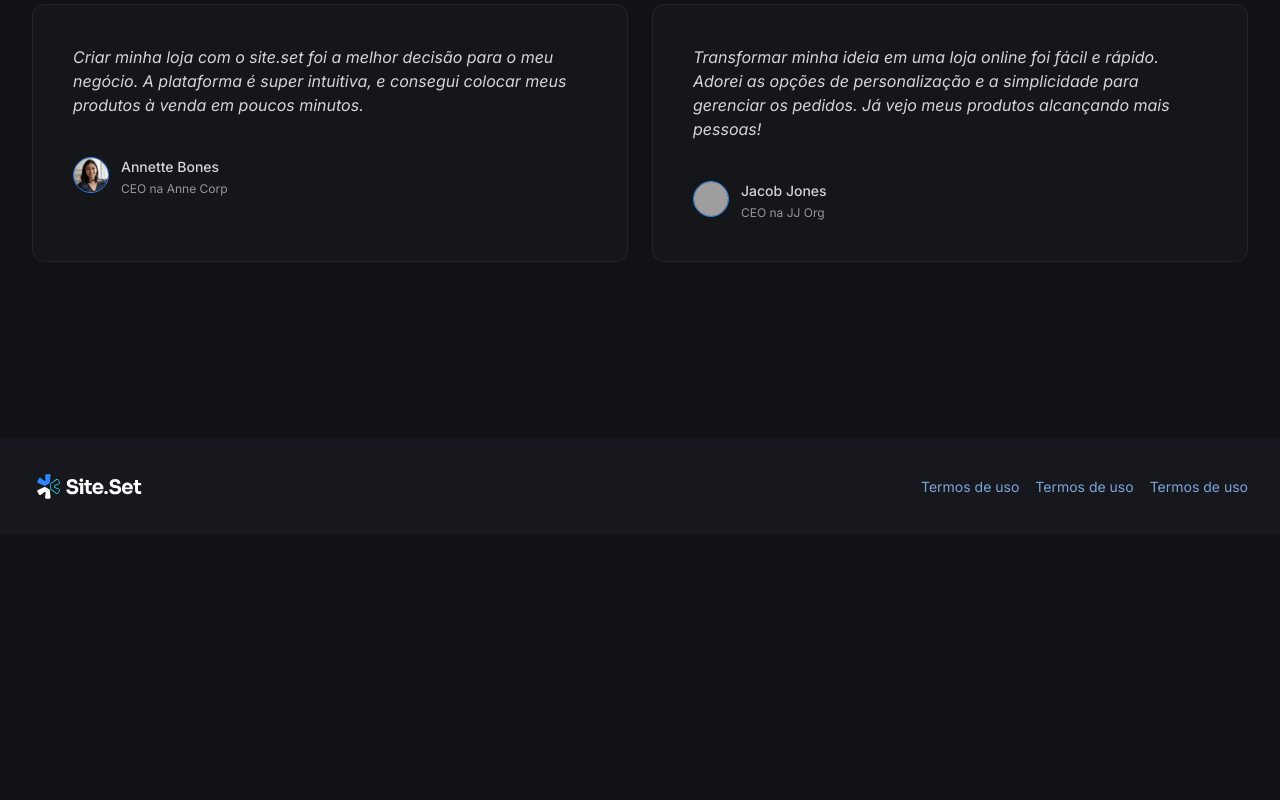
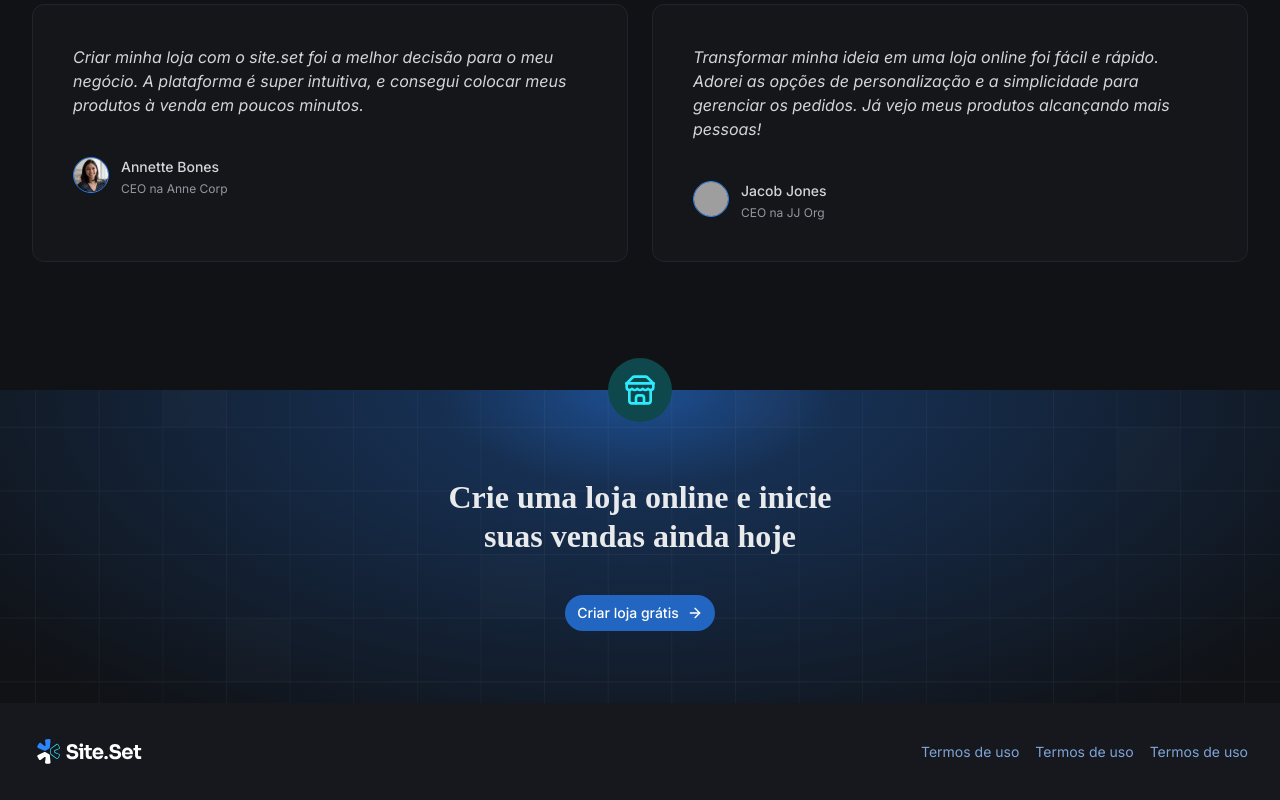
Before and after one commit to JEricFarias/rs-trilha-next-blog, a Next.js app: page / in a window 1280 px wide. Shown: the part 2017-2817 px from the top of the page. Before the commit the page ends 2552 px from the top, so only its background shows below. Built offline with nearby package versions, Linux system fonts and the light colour scheme; grey boxes are pictures that could not be loaded; a web font is replaced by a local one.

Commit message:
feat: add call to action section

```diff
--- /dev/null
+++ b/src/components/call-to-action/call-to-action.tsx
@@ -0,0 +1,33 @@
+import { ArrowRight, Store } from "lucide-react";
+import Image from "next/image";
+import { Button } from "@/components/ui/button";
+import Link from "next/link";
+
+export default function CallToAction() {
+  return (
+    <section className="relative w-full flex flex-col items-center bg-radial-[at_50%_0%] from-blue-300/70 from-[2%] via-blue-300/35 via-[22%] to-transparent to-[91%]">
+      <div className="z-30 bg-cyan-300 rounded-full w-fit p-3.5 md:p-4 mx-auto -mt-8">
+        <Store className="text-cyan-100 w-7 h-7 md:w-8 md:h-8" />
+      </div>
+
+      <h2 className="z-30 font-ptsans text-gray-100 text-center text-heading-md md:text-heading-xl mt-7 mb-8 md:mt-14 md:mb-10">
+        Crie uma loja online e inicie
+        <br /> suas vendas ainda hoje
+      </h2>
+
+      <Button asChild className="z-30 mb-14 md:mb-[72px]">
+        <Link href="/criar-loja">
+          Criar loja grátis <ArrowRight />
+        </Link>
+      </Button>
+
+      <Image
+        className="z-0"
+        src="/call-to-action-background.svg"
+        alt="background"
+        fill
+        style={{ objectFit: "cover" }}
+      />
+    </section>
+  );
+}
--- /dev/null
+++ b/src/components/call-to-action/index.tsx
@@ -0,0 +1 @@
+export * from "./call-to-action";
--- a/src/components/layout/layout.tsx
+++ b/src/components/layout/layout.tsx
@@ -9,7 +9,7 @@ export function Layout({ children }: LayoutProps) {
   return (
     <div className="font-inter relative flex min-h-screen flex-col">
       <Header />
-      <main className="flex-1 flex flex-col mb-12">{children}</main>
+      <main className="flex-1 flex flex-col">{children}</main>
       <Footer />
     </div>
   );
--- a/src/pages/index.tsx
+++ b/src/pages/index.tsx
@@ -1,3 +1,4 @@
+import CallToAction from "@/components/call-to-action/call-to-action";
 import CustomerStorySection from "@/components/cutomer-story-section/custumer-story-section";
 import FeatureSection from "@/components/feature-section/feature-section";
 import HeroSection from "@/components/hero-section/hero-section";
@@ -11,6 +12,7 @@ export default function Home() {
         <FeatureSection />
         <SupportSection />
         <CustomerStorySection />
+        <CallToAction />
       </article>
     </>
   );
```
Also changed, not shown: public/call-to-action-background.svg (added).
